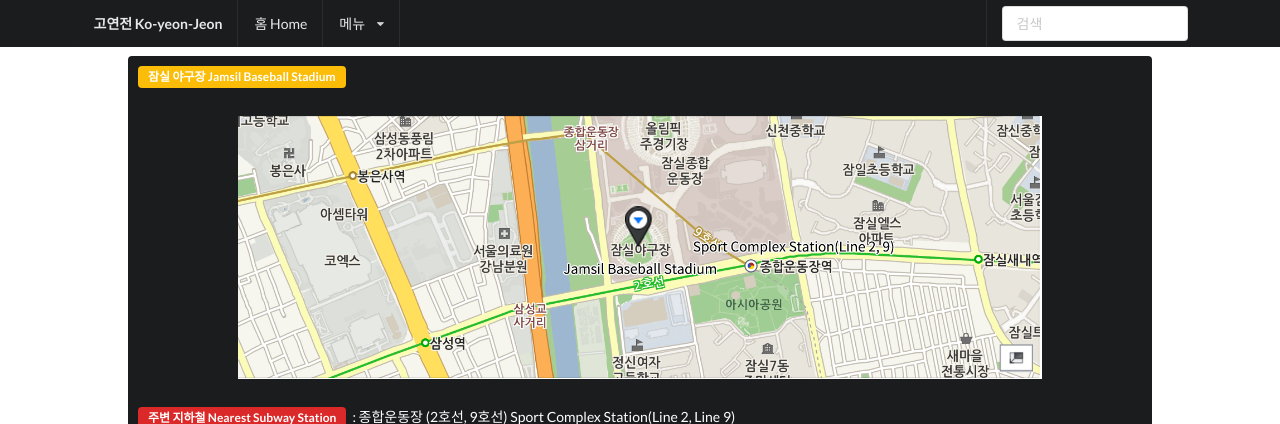
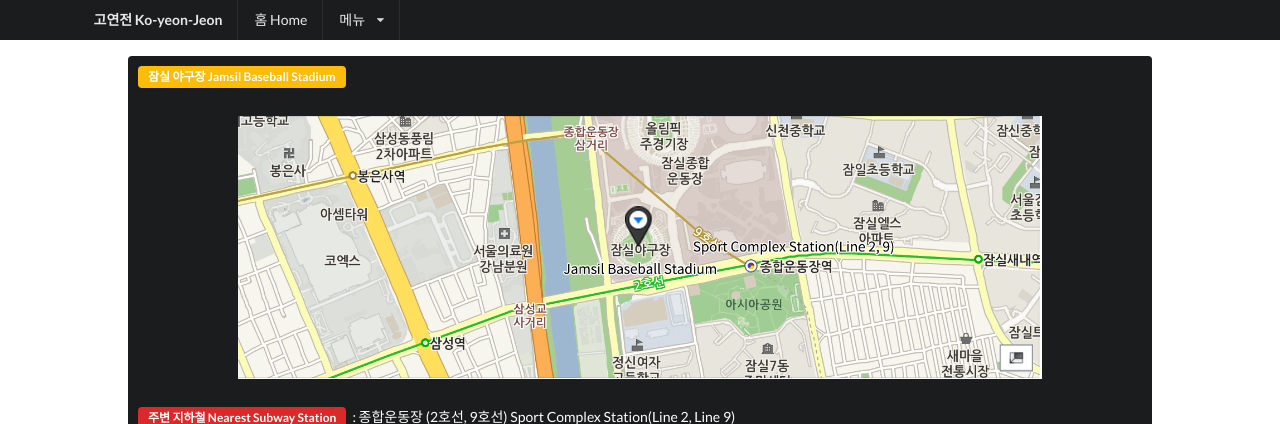
Before and after one commit to JuneBuug/HCI_goyeonjeon, a Django app: template hci/templates/hci/way.html in a window 1280 px wide. Shown: the top 424 px of the page. Run offline with Django 3.2, Linux system fonts and the light colour scheme; the template is opened without the code that fills it, so the values that code supplies are empty; some libraries are stand-ins or nearby versions.

Commit message:
검색 버튼 제외

```diff
--- a/hci/static/container.css
+++ b/hci/static/container.css
@@ -32,7 +32,6 @@
 .ui.container {
     display: block;
     max-width: 100% !important;
-
 }
 
 /* Mobile */
--- a/hci/templates/hci/base.html
+++ b/hci/templates/hci/base.html
@@ -34,9 +34,6 @@
 
             </div>
         </div>
-        <div class="right item">
-            <div class="ui input"><input type="text" placeholder="검색"></div>
-        </div>
     </div>
 </div>
 
```
